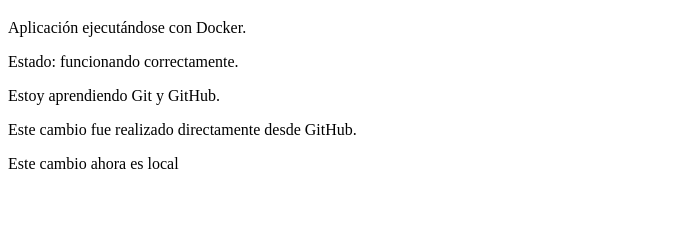
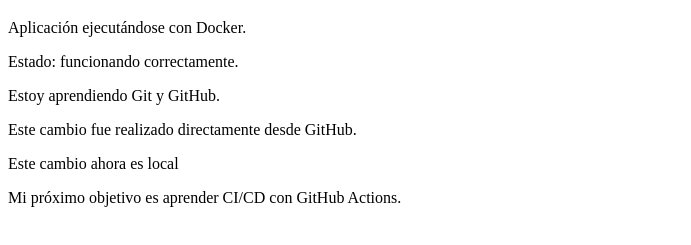
Before and after one commit to kira-g5/mi-primer-devops, a plain HTML site: page index.html in a window 1280 px wide. Shown: the part 61-306 px from the top of the page, without its empty margins (0-691 px from the left). Drawn offline with Linux system fonts and the light colour scheme.

Commit message:
aprender ci/cd

```diff
--- a/index.html
+++ b/index.html
@@ -11,5 +11,8 @@
     <p>Estoy aprendiendo Git y GitHub.</p>
     <p>Este cambio fue realizado directamente desde GitHub.</p>
     <p>Este cambio ahora es local</p>
+
+<p>Mi próximo objetivo es aprender CI/CD con GitHub Actions.</p>
+
 </body>
 </html>
```
